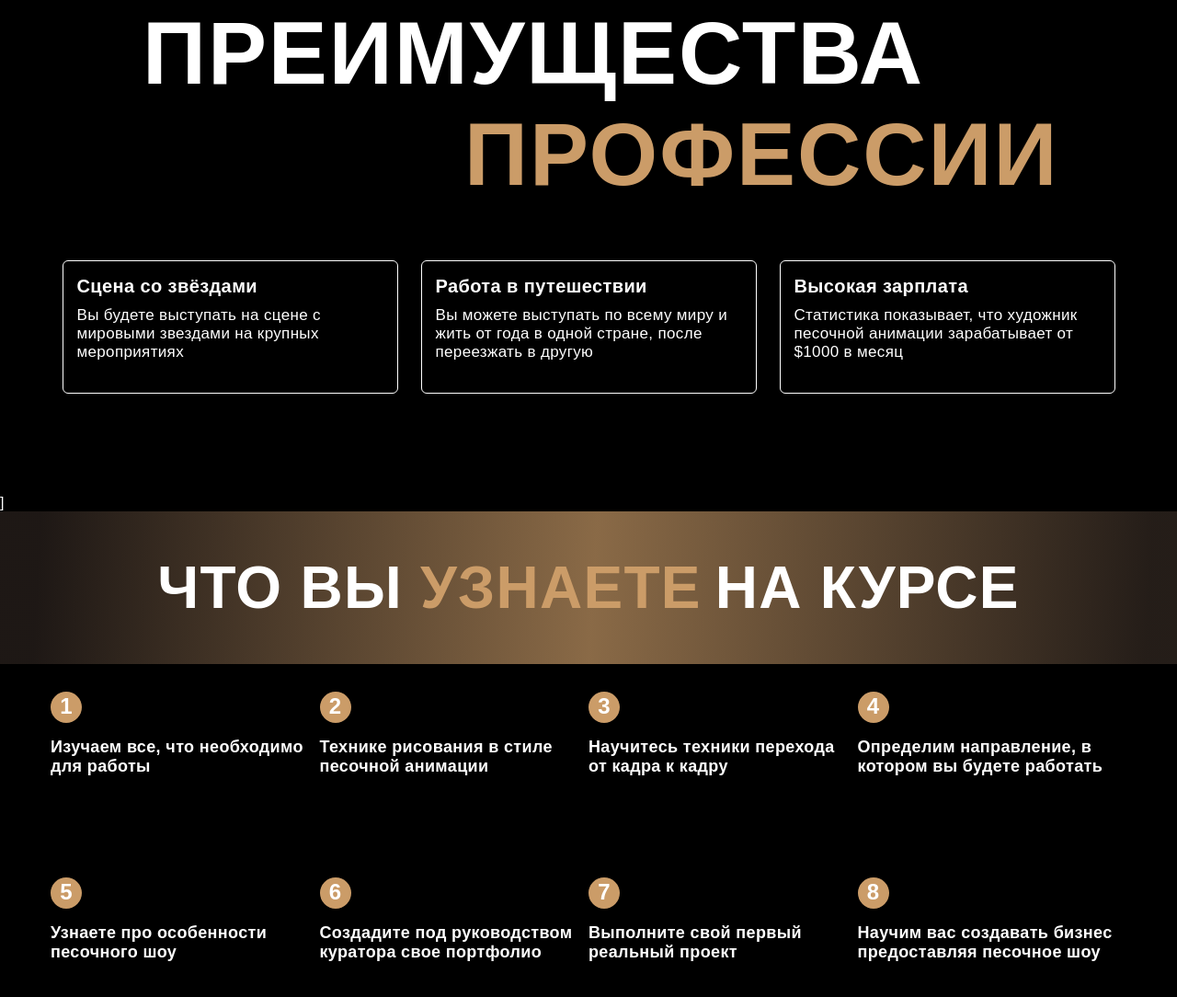
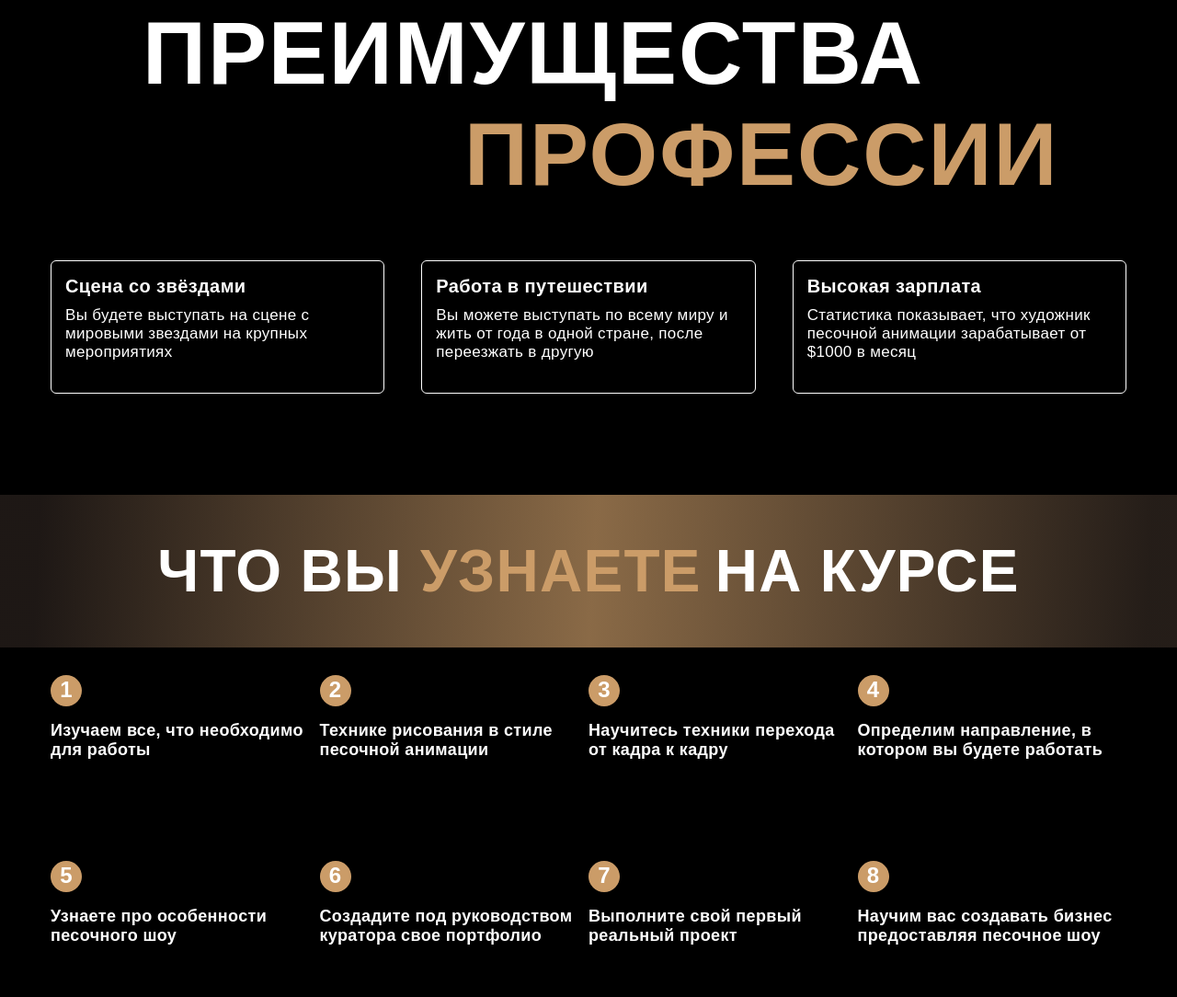
Before and after one commit to onusko228/sand, a plain HTML site: page index.html in a window 1280 px wide. Shown: the part 2093-3177 px from the top of the page at 92% size. Drawn offline with Linux system fonts and the light colour scheme.

Commit message:
fix benefits list

```diff
--- a/index.html
+++ b/index.html
@@ -130,7 +130,7 @@
         </ul>
       </div>
     </section>
-    <section class="know">]
+    <section class="know">
       <div class="know__wrapper">
         <h2 class="know__title">что вы <span class="know__title-span">узнаете</span>на курсе</h2>
       </div>
--- a/style.css
+++ b/style.css
@@ -324,6 +324,7 @@ ul {
   display: flex;
   justify-content: space-around;
   list-style: none;
+  padding-left: 0px;
 }
 .benefits__item {
   width: 365px;
@@ -332,6 +333,7 @@ ul {
   border: 1px solid #fff;
   border-radius: 6px;
   padding: 15px 15px 25px;
+  margin-right: 40px;
 }
 .benefits__item-title {
   font-weight: 600;
@@ -340,7 +342,9 @@ ul {
   letter-spacing: 0.02em;
   margin-bottom: 10px;
 }
-
+.benefits__item:last-child {
+  margin-right: 0px;
+}
 .benefits__item-text {
   max-width: 320px;
   width: 100%;
```
